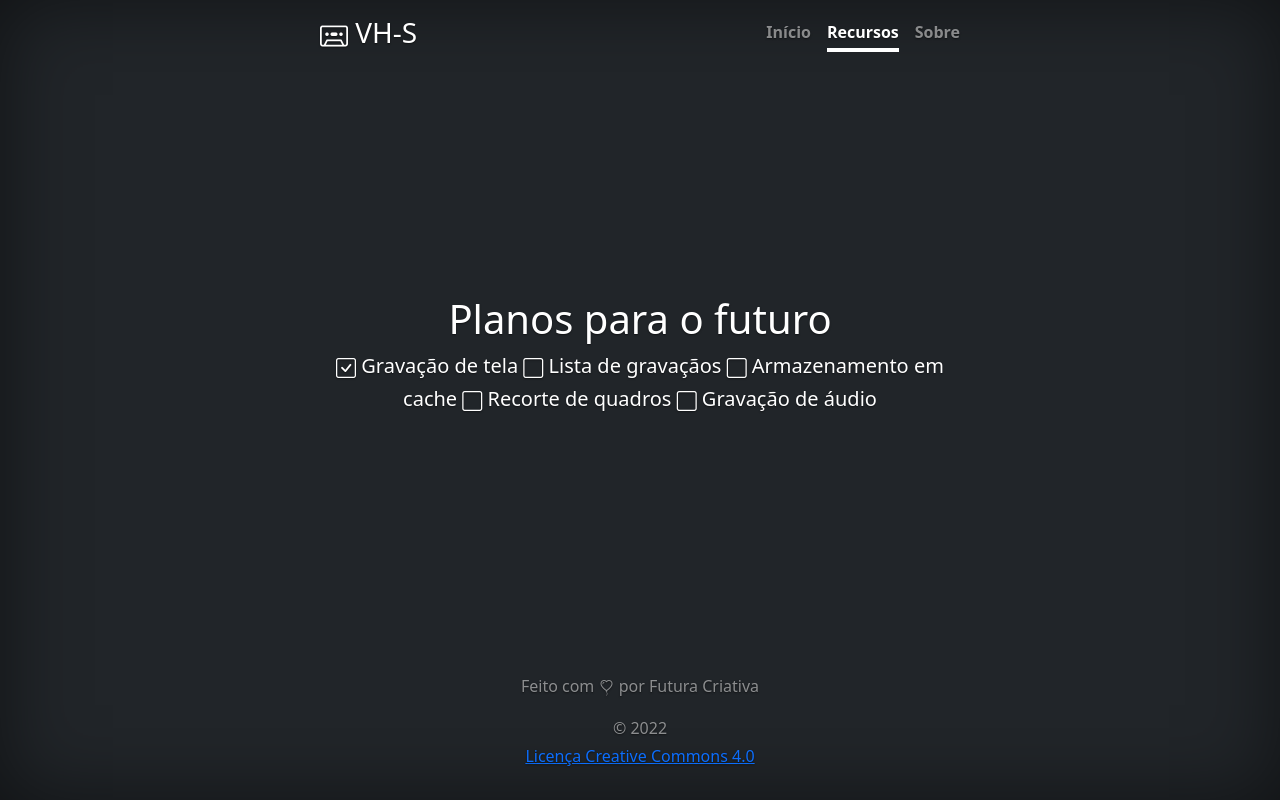
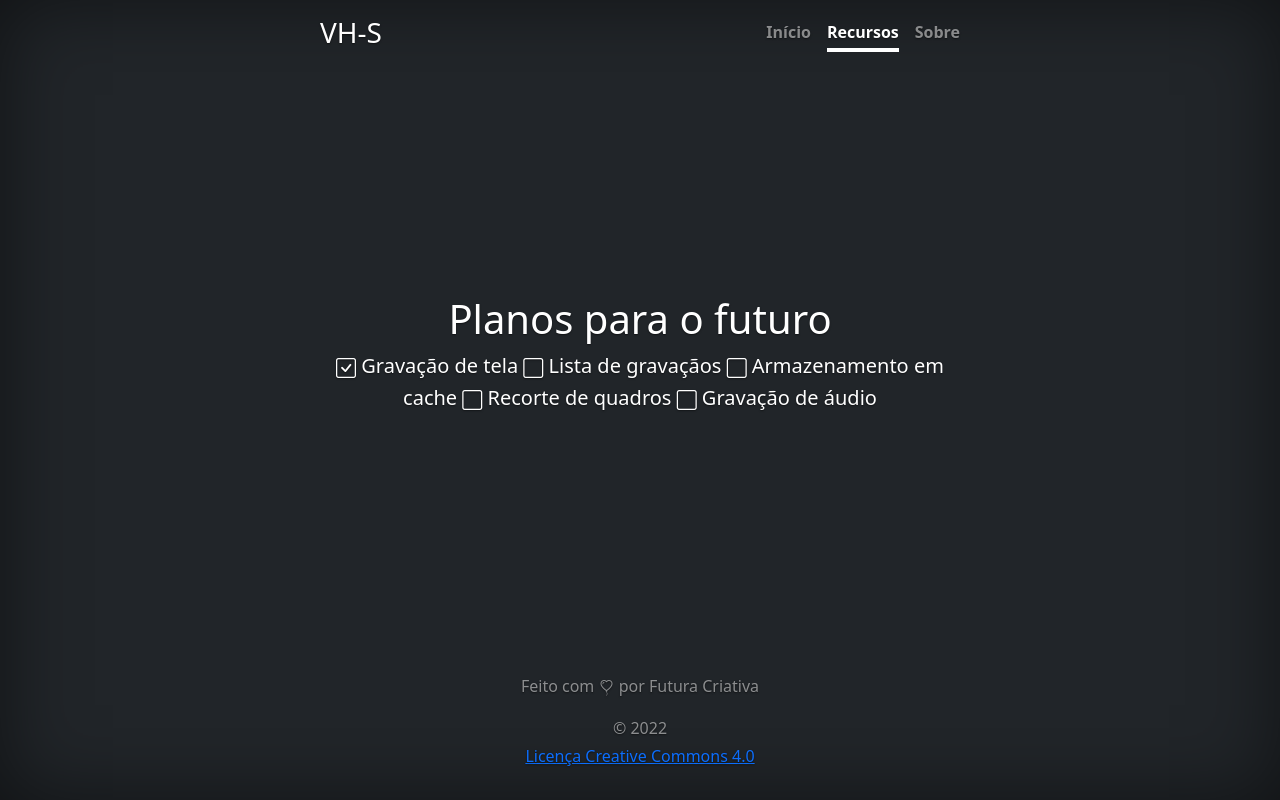
Before and after one commit to Futura-Criativa/vhs, a plain HTML site: page freatures.html in a window 1280 px wide. Drawn offline with nearby package versions, Linux system fonts and the light colour scheme.

Commit message:
Update freatures.html

```diff
--- a/freatures.html
+++ b/freatures.html
@@ -22,7 +22,7 @@
 <div class="cover-container d-flex w-100 h-100 p-3 mx-auto flex-column">
   <header class="mb-auto">
     <div>
-      <h3 class="float-md-start mb-0"><i class="bi bi-cassette"></i> VH-S</h3>
+      <h3 class="float-md-start mb-0">VH-S</h3>
       <nav class="nav nav-masthead justify-content-center float-md-end">
         <a class="nav-link fw-bold py-1 px-0" href="index.html">Início</a>
         <a class="nav-link fw-bold py-1 px-0 active" aria-current="page" href="freatures.html">Recursos</a>
```
